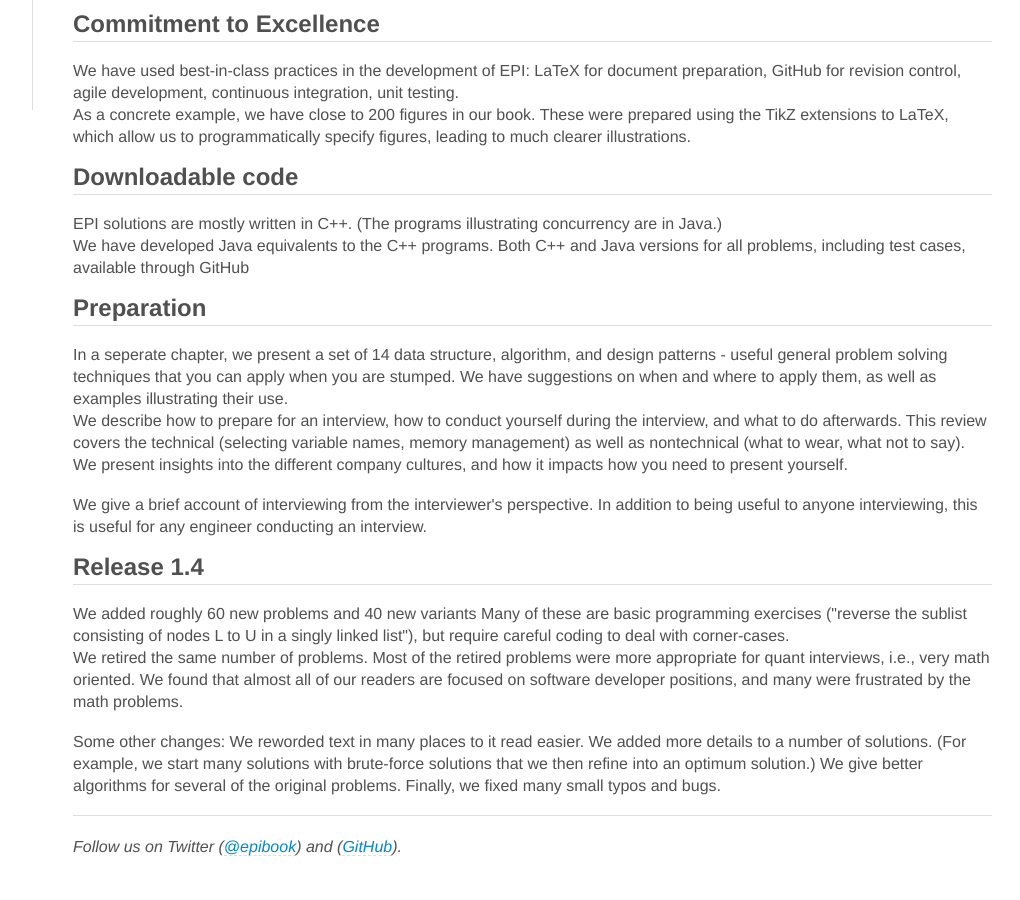
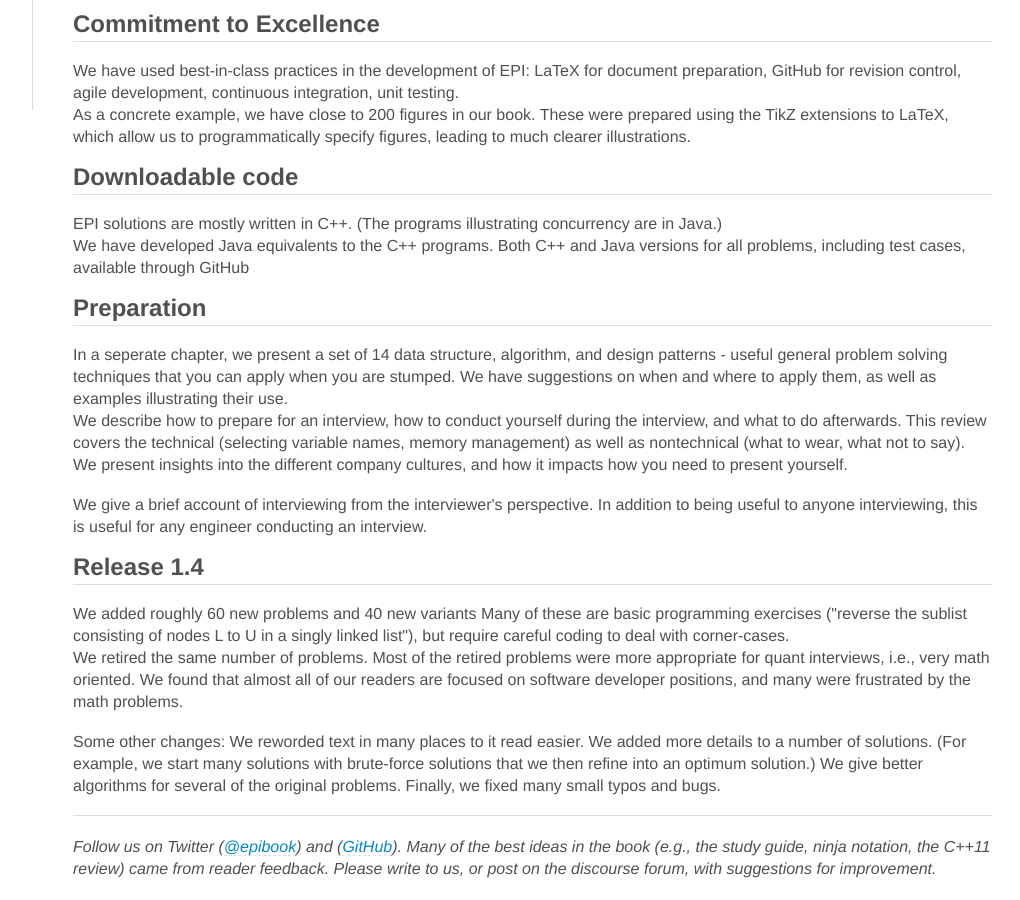
Before and after one commit to epibook/epibook.github.io, a Jekyll site: the page built from index.html, in a window 1280 px wide and 900 px high, scrolled down 850 px. Shown: the whole window, without its empty margins (198-1218 px from the left). Built offline with Jekyll 4.4.1, drawn with Linux system fonts in a browser that asks for light colours; nearby versions of some CDN libraries; some web fonts are replaced; Markdown is read by kramdown in place of the engine named in the settings; before the commit the page ends 1728 px from its top, so only the background shows below that; some of the changed text lies outside the part shown.

```diff
--- a/_layouts/default.html
+++ b/_layouts/default.html
@@ -59,9 +59,10 @@
                 <ul>
                     <li><a href="/">Home</a></li>
                     <li><a href="/posts/">Posts</a></li>
+                    <li><a href="/sample/">Posts</a></li>
+                    <li><a href="/about/">Authors</a></li>
+                    <li><a href="http://talk.elementsofprogramminginterviews.com/">Forum</a></li>
                     <li><a href="/bugs/">Bugs</a></li>
-                    <li><a href="/about/">About</a></li>
-                    <li><a href="http://talk.elementsofprogramminginterviews.com/">Discourse forum</a></li>
                     <li><a href="{{ site.feed }}">RSS <i class="icon-rss"></i></a></li>
                 </ul>
 
--- a/index.html
+++ b/index.html
@@ -21,4 +21,6 @@ description:
         Follow us on Twitter (<a href="https://twitter.com/epibook">@epibook</a>)
         and (<a href="https://github.com/epibook">GitHub</a>).
     </span>
+    Many of the best ideas in the book (e.g., the study guide, ninja notation, the C++11 review) came from reader feedback.
+    Please write to us, or post on the discourse forum, with suggestions for improvement.
 </div>
```
Also changed, not shown: sample.html (added, +18 -0 lines).
